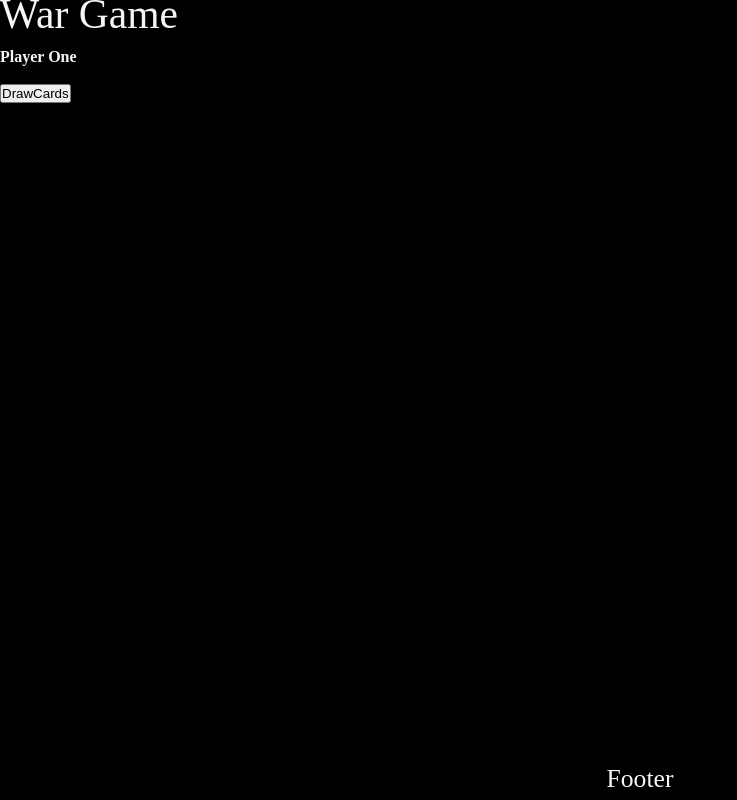
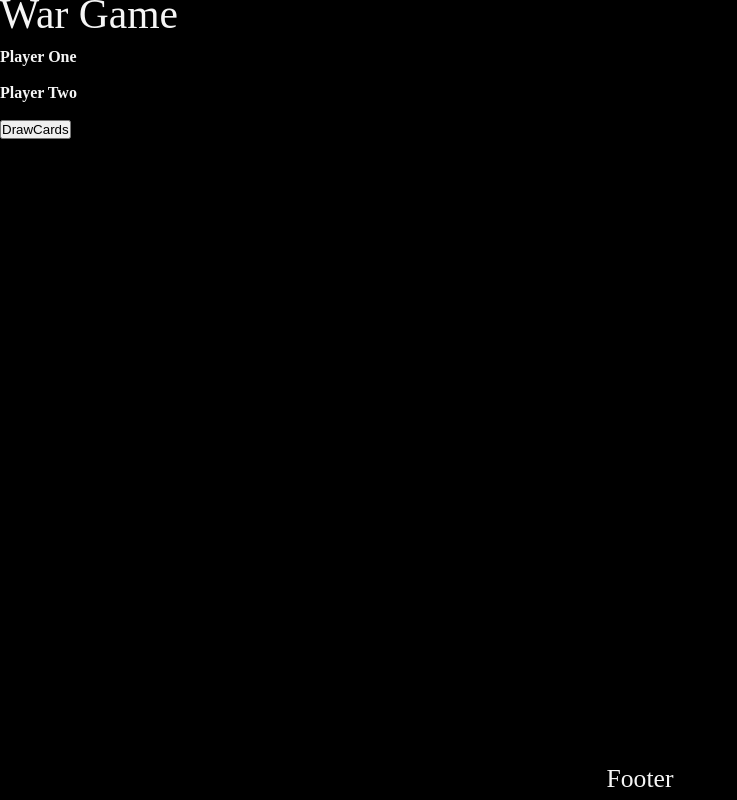
Before and after one commit to Lu-Smith/war_game_vue, a Vue app: page / in a window 1280 px wide. Shown: the whole page, without its empty margins (0-737 px from the left). Built offline with nearby package versions, Linux system fonts and the light colour scheme; no server answers.

Commit message:
Updated template in HelloWorld

```diff
--- a/src/components/HelloWorld.vue
+++ b/src/components/HelloWorld.vue
@@ -48,7 +48,12 @@ getDeck();
         <img :src="cardOne?.images?.png" alt="">
       </div>
     </div>
-    <div id="playerTwo"></div>
+    <div id="playerTwo">
+      <h4>Player Two</h4>
+      <div class="card">
+        <img :src="cardTwo?.images?.png" alt="">
+      </div>
+    </div>
     <button @click="getCards()">DrawCards</button>
 </template>
 
```
